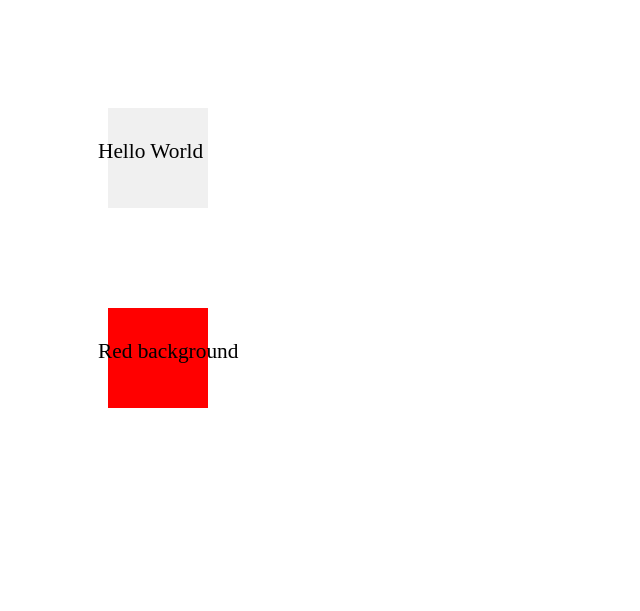
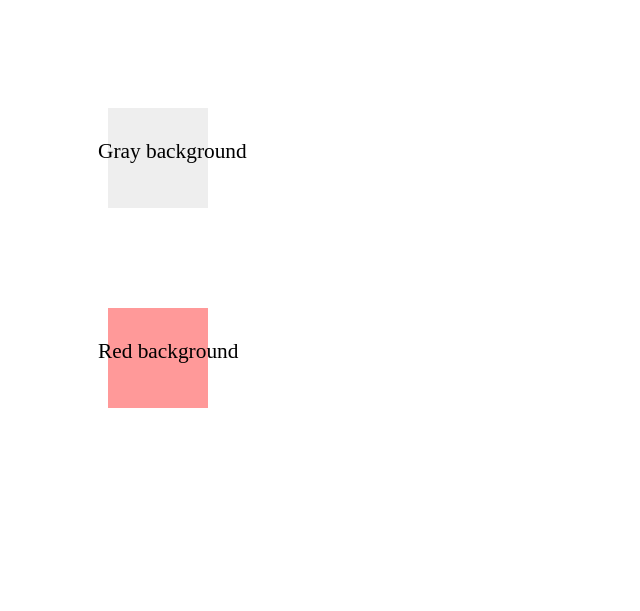
Before and after one commit to xcatliu/firefox-svg-print-bug, a plain HTML site: page index.html in a window 1280 px wide. Shown: the whole page, without its empty margins (0-640 px from the left). Drawn offline with Linux system fonts and the light colour scheme.

Commit message:
Update index.html

```diff
--- a/index.html
+++ b/index.html
@@ -1,12 +1,15 @@
-<svg xmlns="http://www.w3.org/2000/svg" xmlns:xlink="http://www.w3.org/1999/xlink"
-  style="position: absolute; width: 400px; height: 600px;">
+<svg
+  xmlns="http://www.w3.org/2000/svg"
+  xmlns:xlink="http://www.w3.org/1999/xlink"
+  style="position: absolute; width: 400px; height: 600px;"
+>
   <g>
-    <path fill="#f0f0f0" stroke="none" d=" M 100 100 L 200 100 L 200 200 L 100 200 L 100 100"></path>
-    <text fill="#000000" stroke="none" font-size="16pt" x="90" y="150">Hello World</text>
+    <path fill="#ff9999" stroke="none" d=" M 100 300 L 200 300 L 200 400 L 100 400 L 100 300"></path>
+    <text fill="#000000" stroke="none" font-size="16pt" x="90" y="350">Red background</text>
   </g>
 
   <g>
-    <path fill="#ff0000" stroke="none" d=" M 100 300 L 200 300 L 200 400 L 100 400 L 100 300"></path>
-    <text fill="#000000" stroke="none" font-size="16pt" x="90" y="350">Red background</text>
+    <path fill="#eeeeee" stroke="none" d=" M 100 100 L 200 100 L 200 200 L 100 200 L 100 100"></path>
+    <text fill="#000000" stroke="none" font-size="16pt" x="90" y="150">Gray background</text>
   </g>
 </svg>
```
